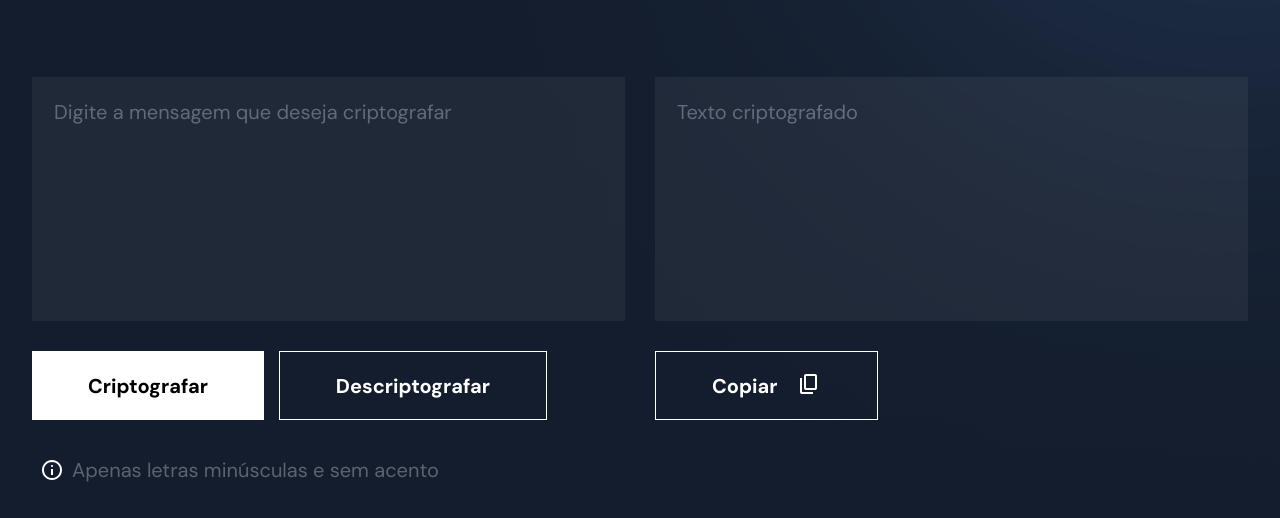
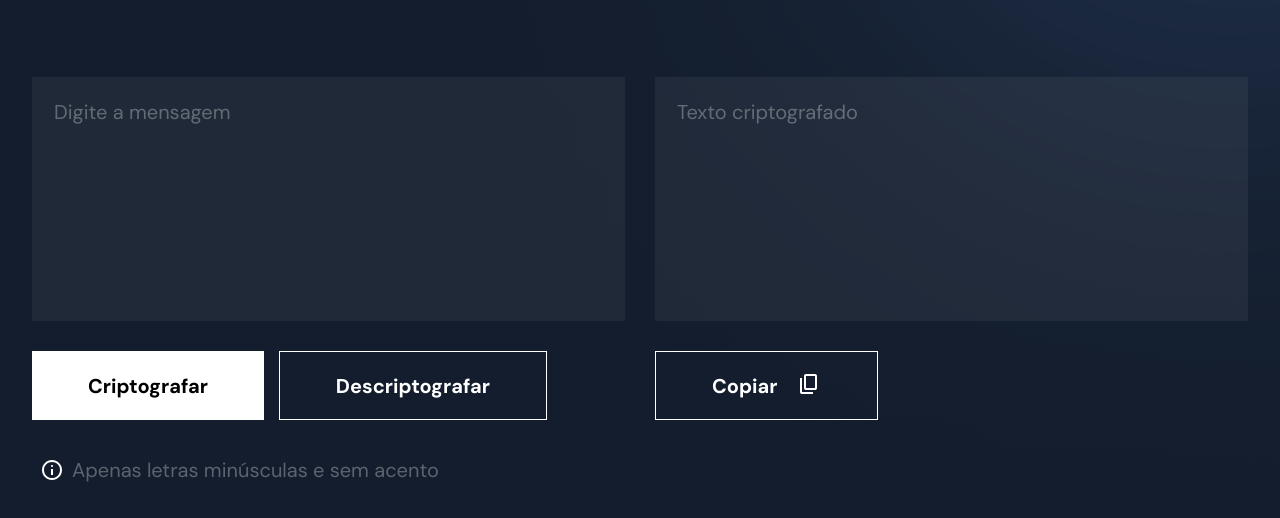
Before and after one commit to vitordrumondd/vitordrumondd.github.io, a plain HTML site: page index.html in a window 1280 px wide. Shown: the part 282-800 px from the top of the page. Drawn offline with nearby package versions, Linux system fonts and the light colour scheme.

Commit message:
update texto

```diff
--- a/index.html
+++ b/index.html
@@ -26,7 +26,7 @@
         <h1>Troque mensagens <br> criptografadas</h1>
         <p>Digite abaixo a mensagem que quer criptografar</p>
         <section class="entradadedados">
-            <textarea placeholder="Digite a mensagem que deseja criptografar" name="" id="entrada" cols="30" rows="10"></textarea>
+            <textarea placeholder="Digite a mensagem" name="" id="entrada" cols="30" rows="10"></textarea>
             <textarea placeholder="Texto criptografado" name="" id="saida" cols="30" rows="10"></textarea>
             <div class="botoes-criptografia">
                 <a class="botao-primario" id="botao-criptogafar" href="#">Criptografar</a>
```
